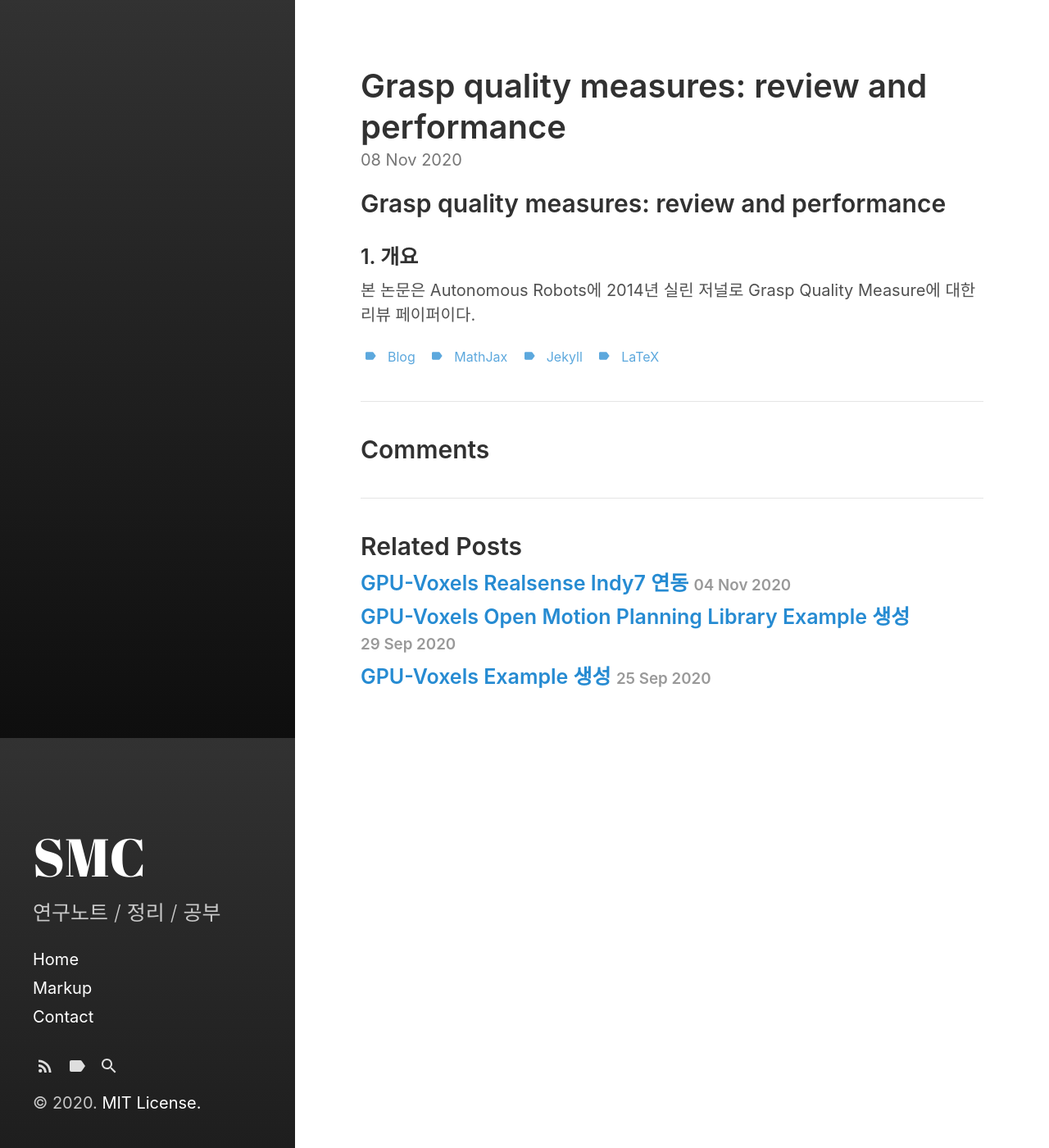
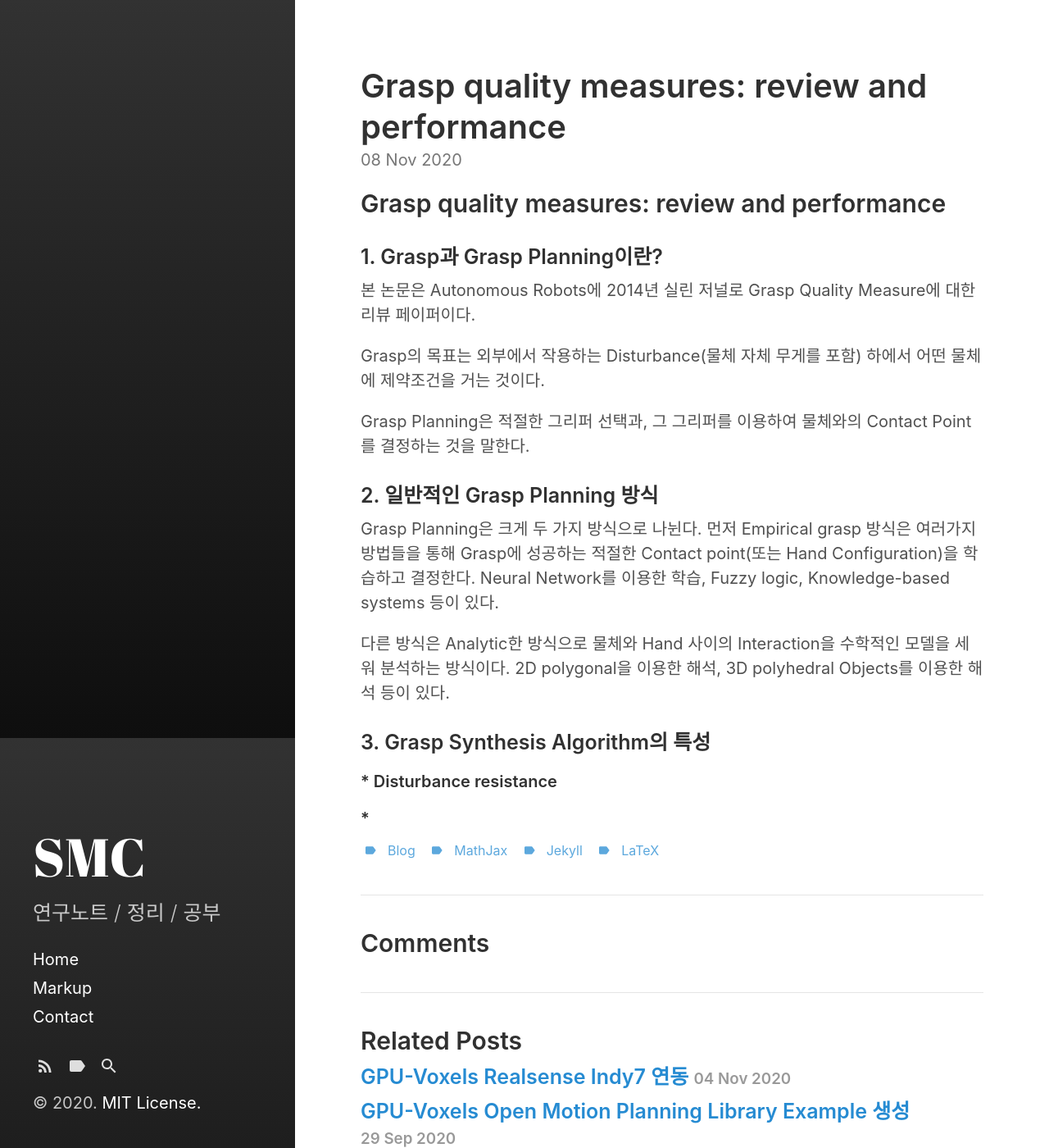
Before and after one commit to tjdalsckd/tjdalsckd.github.io, a Jekyll site: the page built from _posts/2020-11-08-Grasp quality measures.md, in a window 1280 px wide and 1400 px high. Shown: the whole window at 82% size. Built offline with Jekyll 4.4.1, drawn with Linux system fonts in a browser that asks for light colours; our own code applies the rules of GitHub Pages for plain Markdown files.

Commit message:
Update 2020-11-08-Grasp quality measures.md

```diff
--- a/_posts/2020-11-08-Grasp quality measures.md
+++ b/_posts/2020-11-08-Grasp quality measures.md
@@ -8,5 +8,19 @@ tags:
 use_math: true
 ---
 ## Grasp quality measures: review and performance
-### 1. 개요
+### 1. Grasp과 Grasp Planning이란?
 본 논문은 Autonomous Robots에 2014년 실린 저널로 Grasp Quality Measure에 대한 리뷰 페이퍼이다.
+
+Grasp의 목표는 외부에서 작용하는 Disturbance(물체 자체 무게를 포함) 하에서 어떤 물체에 제약조건을 거는 것이다.
+
+Grasp Planning은 적절한 그리퍼 선택과, 그 그리퍼를 이용하여 물체와의 Contact Point를 결정하는 것을 말한다.
+
+### 2. 일반적인 Grasp Planning 방식
+Grasp Planning은 크게 두 가지 방식으로 나뉜다. 먼저 Empirical grasp 방식은 여러가지 방법들을 통해 Grasp에 성공하는 적절한 Contact point(또는 Hand Configuration)을 학습하고 결정한다. Neural Network를 이용한 학습, Fuzzy logic, Knowledge-based systems 등이 있다.
+
+다른 방식은 Analytic한 방식으로 물체와 Hand 사이의 Interaction을 수학적인 모델을 세워 분석하는 방식이다. 2D polygonal을 이용한 해석, 3D polyhedral Objects를 이용한 해석 등이 있다.
+
+### 3. Grasp Synthesis Algorithm의 특성
+#### * Disturbance resistance
+
+#### *
```
